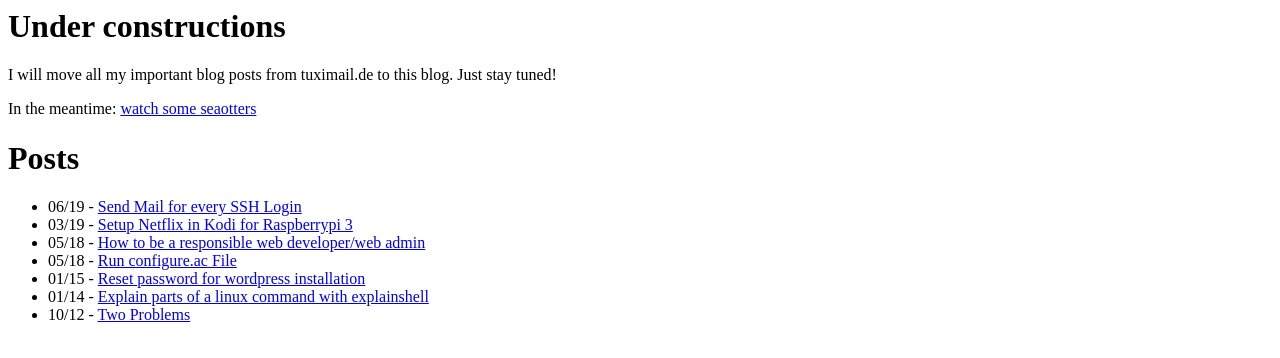
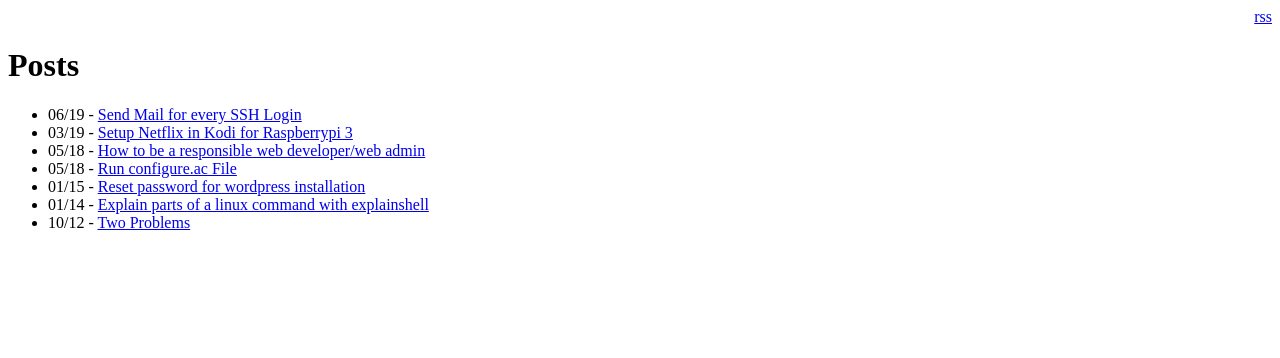
Before and after one commit to tuximail/tuximail.github.io, a plain HTML site: page index.html in a window 1280 px wide. Drawn offline with Linux system fonts and the light colour scheme.

Commit message:
added rss feed

```diff
--- a/index.html
+++ b/index.html
@@ -1,10 +1,4 @@
-<h1>Under constructions</h1>
-
-<p>I will move all my important blog posts from tuximail.de to this blog.
-Just stay tuned!</p>
-
-<p>In the meantime: <a href="https://www.youtube.com/watch?v=OD7RWseb7p4">watch some seaotters</a></p>
-
+<p style="text-align:right"><a href="tuximail.rss">rss</a></p>
 
 <h1>Posts</h1>
 <ul>
```
Also changed, not shown: 1 other file.
